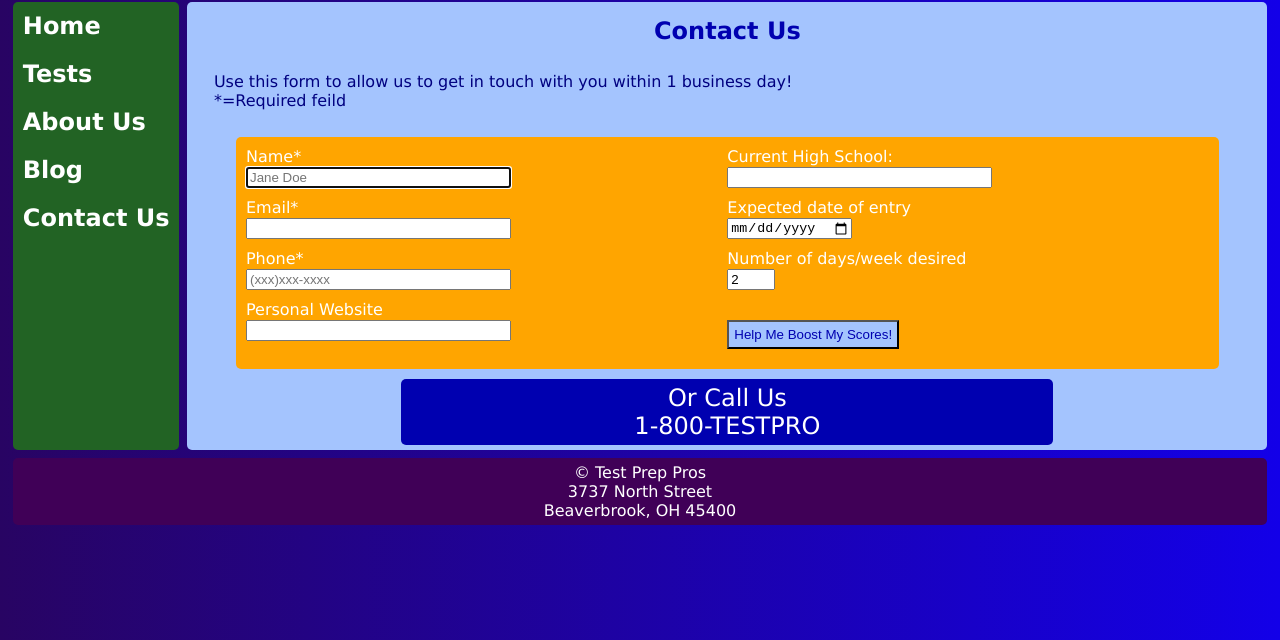
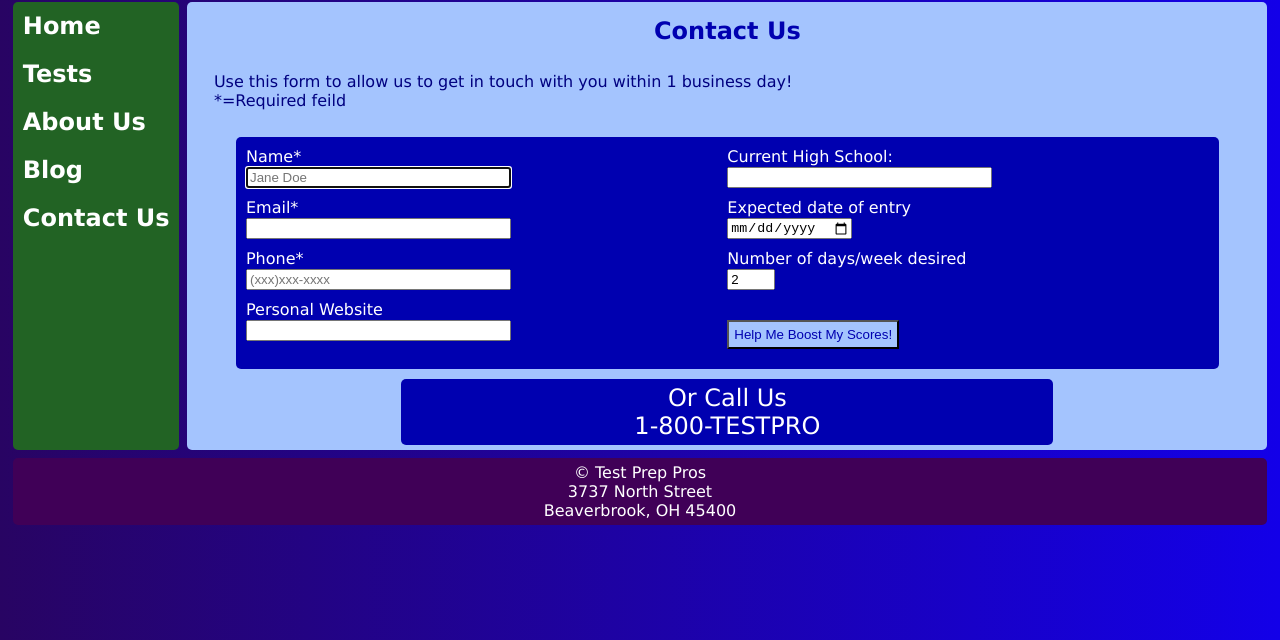
Before and after one commit to bellavaughn/TestPrepPros, a plain HTML site: page contact.html in a window 1280 px wide. Shown: the part 160-800 px from the top of the page. Drawn offline with nearby package versions, Linux system fonts and the light colour scheme.

Commit message:
Update style.css

```diff
--- a/style.css
+++ b/style.css
@@ -140,7 +140,7 @@ video {
     justify-content:space-around;
 }
 form {
-    background-color:#FFA500;
+    background-color:#0000b0;
     width:90%;
     margin:auto;
     color:white;
```
